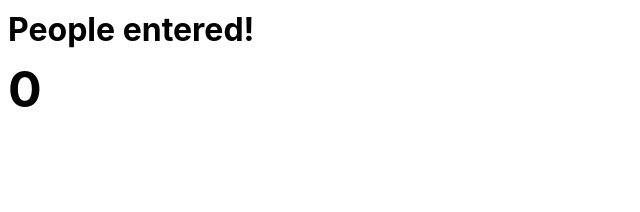
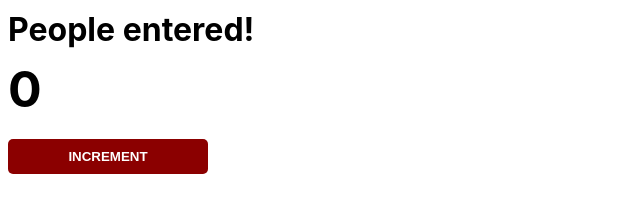
Before and after one commit to juseok-cha/Passenger-Count-App, a plain HTML site: page index.html in a window 1280 px wide. Shown: the whole page, without its empty margins (0-640 px from the left). Drawn offline with Linux system fonts and the light colour scheme.

Commit message:
Adding increment button

```diff
--- a/index.html
+++ b/index.html
@@ -9,6 +9,7 @@
   <body>
     <h1>People entered!</h1>
     <h2 id="count-el">0</h2>
+    <button id="increment-btn">INCREMENT</button>
     <script src="script.js"></script>
   </body>
 </html>
--- a/style.css
+++ b/style.css
@@ -17,7 +17,21 @@ h2 {
   margin-bottom: 20px;
 }
 
-bottom {
+button {
   border: none;
   padding-top: 10px;
+  padding-bottom: 10px;
+  color: white;
+  font-weight: bold;
+  width: 200px;
+  margin-bottom: 5px;
+  border-radius: 5px;
 }
+
+#increment-btn {
+  background: darkred;
+}
+
+#save-btn {
+  background: darkgreen;
+}
```
